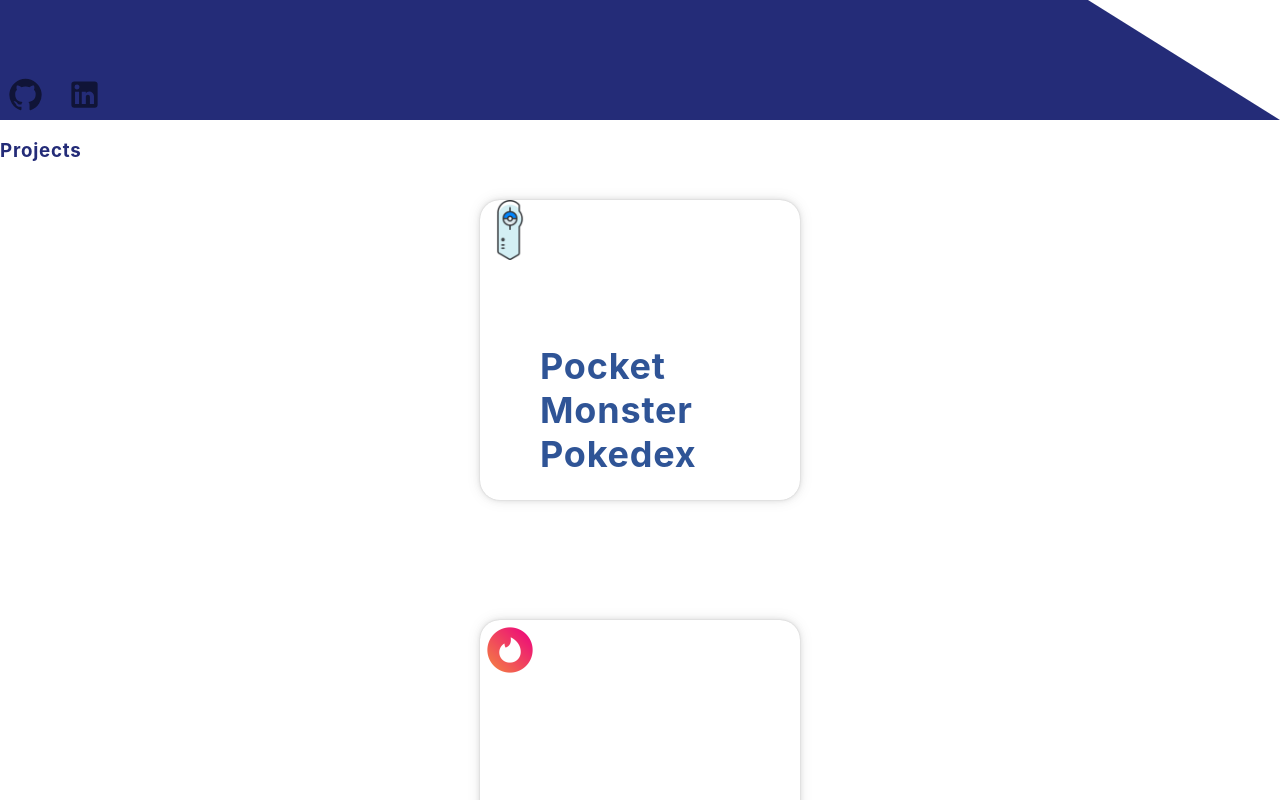
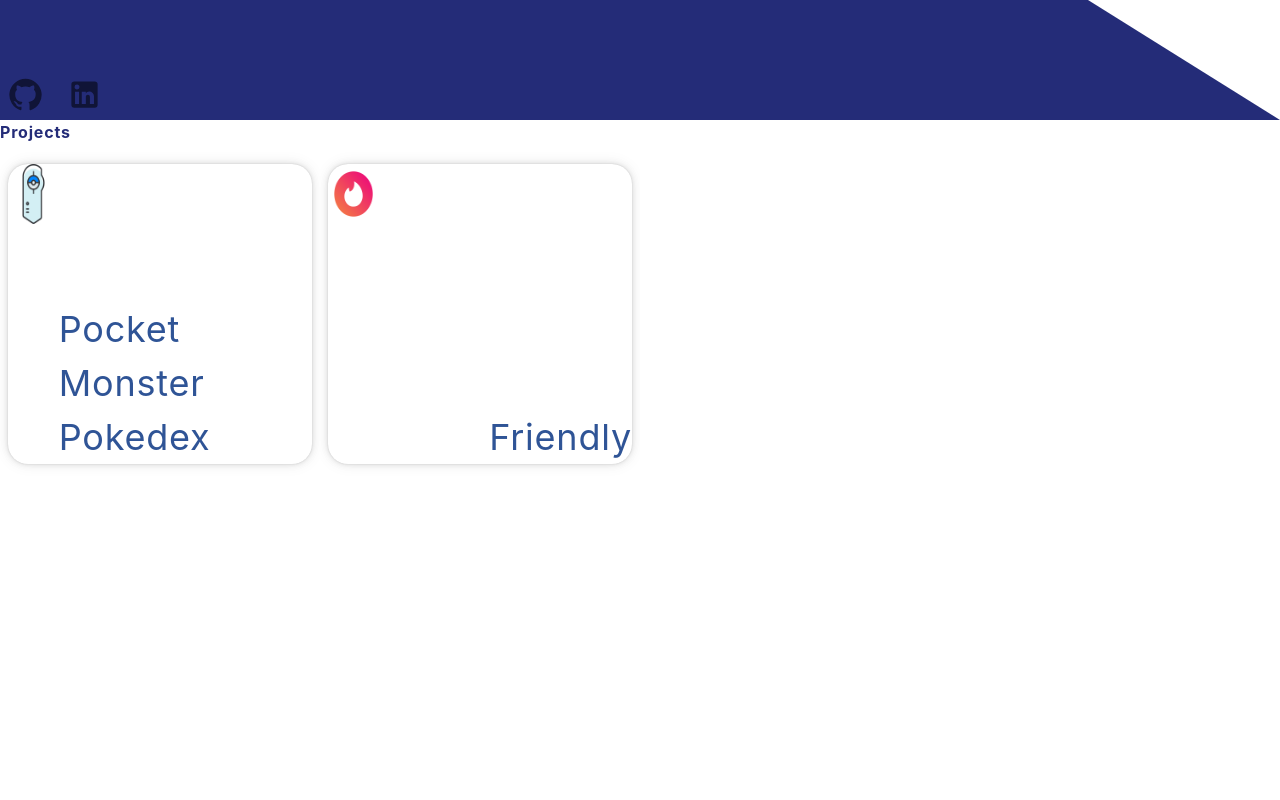
Before and after one commit to a1484414286/a1484414286.github.io, a React (Create React App) app: page / in a window 1280 px wide. Shown: the part 680-1480 px from the top of the page. After the commit the page ends 1244 px from the top, so only its background shows below. Built offline with nearby package versions, Linux system fonts and the light colour scheme.

Commit message:
replaced stack with grid

```diff
--- a/package.json
+++ b/package.json
@@ -25,7 +25,6 @@
     "react-scripts": "^5.0.1",
     "react-slick": "^0.30.2",
     "sass": "^1.75.0",
-    "tailwindcss": "^3.4.3",
     "web-vitals": "^2.1.4"
   },
   "scripts": {
@@ -55,6 +54,9 @@
     ]
   },
   "devDependencies": {
-    "@babel/plugin-proposal-private-property-in-object": "^7.21.11"
+    "@babel/plugin-proposal-private-property-in-object": "^7.21.11",
+    "autoprefixer": "^10.4.19",
+    "postcss": "^8.4.38",
+    "tailwindcss": "^3.4.3"
   }
 }
--- /dev/null
+++ b/postcss.config.js
@@ -0,0 +1,6 @@
+module.exports = {
+    plugins: {
+      tailwindcss: {},
+      autoprefixer: {},
+    }
+  }
--- a/src/components/CardItem.js
+++ b/src/components/CardItem.js
@@ -1,7 +1,7 @@
 import {motion} from 'framer-motion'
 import '../css/CardItem.css'
 import React from 'react';
-import {IconButton} from '@mui/material';
+import {Grid, IconButton} from '@mui/material';
 import GitHubIcon from '@mui/icons-material/GitHub';
 
 export default class CardItem extends React.Component {
@@ -81,6 +81,8 @@ export default class CardItem extends React.Component {
 
         const {img,text} = this.props;
                 return(
+                        <Grid item xs={6} md={4} lg={3}>
+
                         <motion.div
                             className="card-container container"
                             viewport={{ once: false, amount: 0.8 }}>
@@ -132,6 +134,8 @@ export default class CardItem extends React.Component {
                             }
 
                         </motion.div>
+                        </Grid>
+
             );
     }
 }
--- a/src/components/ProjectsSection.js
+++ b/src/components/ProjectsSection.js
@@ -2,7 +2,7 @@ import React, { Component } from 'react'
 import '../css/ProjectSection.css'
 import CardItem from './CardItem';
 // import ProgressBar from './ProgressBar';
-import { Stack } from '@mui/material';
+import { Grid } from '@mui/material';
 
 export default class ProjectsSection extends Component {
   // constructor(props)
@@ -16,7 +16,7 @@ export default class ProjectsSection extends Component {
   render() {
     const texts = {
       "Pocket Monster Pokedex" : "an app that contains ",
-      '"Tinder" for Elder' : "an app that helps volunteers pair up with elders",
+      'Friendly' : "an app that helps volunteers pair up with elders",
     }
 
 
@@ -45,21 +45,17 @@ export default class ProjectsSection extends Component {
         <h3>
           Projects
         </h3>
-        <div className='projects-container'>
+        <div>
 
-          <div className='carousel-wrapper'>
-            <Stack>
+            <Grid container>
             {Object.entries(texts).map(([key, value],index) => {
               return (
-                <Stack>
                   <CardItem text={key} hidden={value} img={imageModules[index]}></CardItem>
-                </Stack>
               );
             })}
-            </Stack>
+            </Grid>
             <div className='progress-bar-container'>
               {/* <ProgressBar progressValue = {this.state.progress}></ProgressBar> */}
-            </div>
             </div>
           </div>
       </div>
--- a/src/css/CardItem.css
+++ b/src/css/CardItem.css
@@ -9,7 +9,7 @@
     .card {
       height: 250px;
       font-size: 40px;
-      width: 50%;
+      width: 95%;
       display: flex;
       align-items: center;
       justify-content: center;
@@ -26,7 +26,7 @@
     .card {
       height: 350px;
       font-size: 40px;
-      width: 70%;
+      width: 95%;
       display: flex;
       align-items: center;
       justify-content: center;
@@ -44,7 +44,7 @@
   .card {
     height: 270px;
     font-size: 64px;
-    width: 50%;
+    width: 95%;
     display: flex;
     align-items: center;
     justify-content: center;
@@ -62,7 +62,7 @@
   .card {
     height: 300px;
     font-size: 64px;
-    width: 40%;
+    width: 95%;
     display: flex;
     align-items: center;
     justify-content: center;
@@ -80,7 +80,7 @@
   .card {
     height: 350px;
     font-size: 64px;
-    width: 40%;
+    width: 95%;
     display: flex;
     align-items: center;
     justify-content: center;
@@ -98,7 +98,7 @@
   .card {
     height: 300px;
     font-size: 64px;
-    width:25%;
+    width: 95%;
     display: flex;
     align-items: center;
     justify-content: center;
--- a/src/css/global.css
+++ b/src/css/global.css
@@ -1,5 +1,7 @@
 /* styles.css */
-
+@tailwind base;
+@tailwind components;
+@tailwind utilities;
 /* Base styles */
 body {
     background-color: white;
--- /dev/null
+++ b/tailwind.config.js
@@ -0,0 +1,8 @@
+/** @type {import('tailwindcss').Config} */
+module.exports = {
+  content: ["./src/**/*.{html,js}"],
+  theme: {
+    extend: {},
+  },
+  plugins: [],
+}
```
Also changed, not shown: 1 other file (tests, documents, lock files or other folders).
